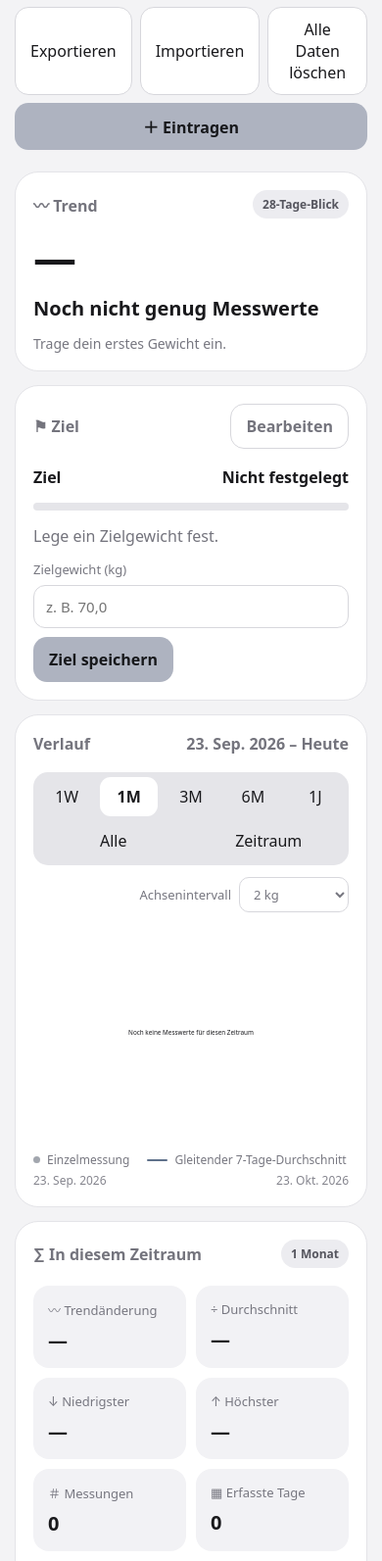
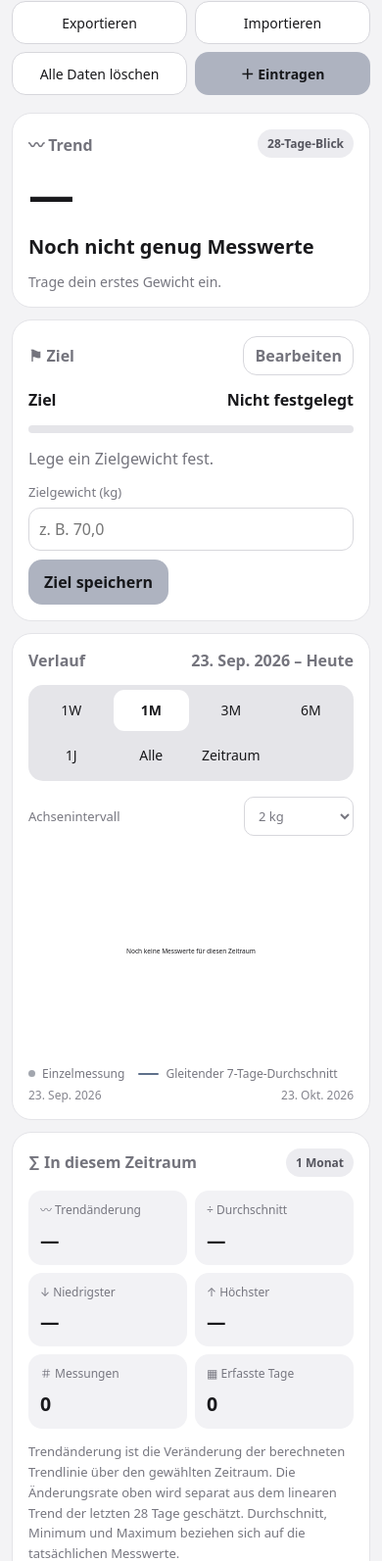
Before and after one commit to schreiberei/gewicht-tracker, a plain HTML site: page index.html in a window 390 px wide. Shown: the part 91-1684 px from the top of the page at 98% size. Drawn offline with Linux system fonts and the light colour scheme.

Commit message:
Refactor media queries for responsive design

```diff
--- a/css/style.css
+++ b/css/style.css
@@ -96,18 +96,207 @@
 .pill{display:inline-block;border-radius:99px;background:light-dark(#ececf0,#343439);padding:6px 10px;font-size:12px;color:light-dark(#55555e,#c3c3cb)}
 .footer{margin:20px 2px;color:light-dark(#888891,#7e7e87);font-size:12px;line-height:1.5}
 
-@media(max-width:680px){
-  #app{padding:15px}
-  .span7,.span5,.span6{grid-column:span 12}
-  .card{padding:18px}
-  .top{align-items:flex-start;flex-direction:column;gap:15px}
-  .actions{width:100%}
-  .actions .btn{flex:1}
-  .chartwrap{height:230px}
-  form .fields{grid-template-columns:1fr 1fr}
-  form .fields .field:first-child{grid-column:span 2}
-  .two{grid-template-columns:1fr 1fr}
-  .tablewrap{max-height: min(320px, 45vh)}
-  .tablewrap table{font-size:13px}
-  .tablewrap th,.tablewrap td{padding:10px 7px}
+
+@media (max-width: 680px) {
+  #app {
+    padding:
+      max(12px, env(safe-area-inset-top))
+      12px
+      max(20px, env(safe-area-inset-bottom));
+  }
+
+  .shell {
+    width: 100%;
+  }
+
+  .top {
+    align-items: stretch;
+    flex-direction: column;
+    gap: 14px;
+    margin-bottom: 18px;
+  }
+
+  .top h1 {
+    font-size: 30px;
+  }
+
+  .actions {
+    display: grid;
+    grid-template-columns: repeat(2, minmax(0, 1fr));
+    gap: 8px;
+    width: 100%;
+  }
+
+  .actions .btn {
+    min-width: 0;
+    min-height: 44px;
+    padding: 10px 8px;
+    font-size: 14px;
+    white-space: normal;
+  }
+
+  .grid {
+    gap: 12px;
+  }
+
+  .span7,
+  .span5,
+  .span6 {
+    grid-column: span 12;
+  }
+
+  .card {
+    padding: 16px;
+    border-radius: 20px;
+  }
+
+  .sectionhead {
+    gap: 8px;
+    margin-bottom: 14px;
+  }
+
+  .sectionhead .btn {
+    min-height: 40px;
+    padding: 8px 11px;
+  }
+
+  .big {
+    font-size: clamp(42px, 12vw, 62px);
+  }
+
+  .statgrid {
+    grid-template-columns: repeat(2, minmax(0, 1fr));
+    gap: 8px;
+  }
+
+  .stat {
+    min-width: 0;
+    padding: 12px;
+    border-radius: 14px;
+  }
+
+  .stat label {
+    font-size: 12px;
+    line-height: 1.4;
+  }
+
+  .stat strong {
+    font-size: clamp(18px, 5vw, 24px);
+    overflow-wrap: anywhere;
+  }
+
+  .periods {
+    display: grid;
+    grid-template-columns: repeat(4, minmax(0, 1fr));
+    gap: 4px;
+  }
+
+  .period {
+    min-width: 0;
+    min-height: 42px;
+    padding: 8px 4px;
+    font-size: 14px;
+  }
+
+  .chartwrap {
+    height: 220px;
+  }
+
+  .chart-options {
+    flex-wrap: wrap;
+    justify-content: space-between;
+    margin-top: 0;
+  }
+
+  .chart-options select {
+    min-height: 40px;
+  }
+
+  .chart-legend {
+    gap: 8px 14px;
+    line-height: 1.5;
+  }
+
+  form .fields {
+    grid-template-columns: repeat(2, minmax(0, 1fr));
+    gap: 12px 8px;
+  }
+
+  form .fields .field:first-child {
+    grid-column: span 2;
+  }
+
+  .field {
+    min-width: 0;
+  }
+
+  input,
+  select {
+    min-width: 0;
+    min-height: 44px;
+    padding: 10px;
+    font-size: 16px;
+  }
+
+  form button[type="submit"] {
+    width: 100%;
+    min-height: 46px;
+  }
+
+  .two {
+    grid-template-columns: repeat(2, minmax(0, 1fr));
+    gap: 8px;
+  }
+
+  .tablewrap {
+    max-height: min(320px, 45vh);
+    overscroll-behavior-x: contain;
+  }
+
+  .tablewrap table {
+    min-width: 420px;
+    font-size: 13px;
+  }
+
+  .tablewrap th,
+  .tablewrap td {
+    padding: 11px 8px;
+  }
+
+  .delete {
+    min-width: 40px;
+    min-height: 40px;
+  }
+
+  .note {
+    font-size: 13px;
+    line-height: 1.6;
+  }
+
+  .footer {
+    margin-top: 16px;
+  }
 }
+
+@media (max-width: 360px) {
+  #app {
+    padding-left: 8px;
+    padding-right: 8px;
+  }
+
+  .card {
+    padding: 13px;
+  }
+
+  .actions .btn {
+    font-size: 13px;
+  }
+
+  .stat {
+    padding: 10px;
+  }
+
+  .period {
+    font-size: 13px;
+  }
+}
```
